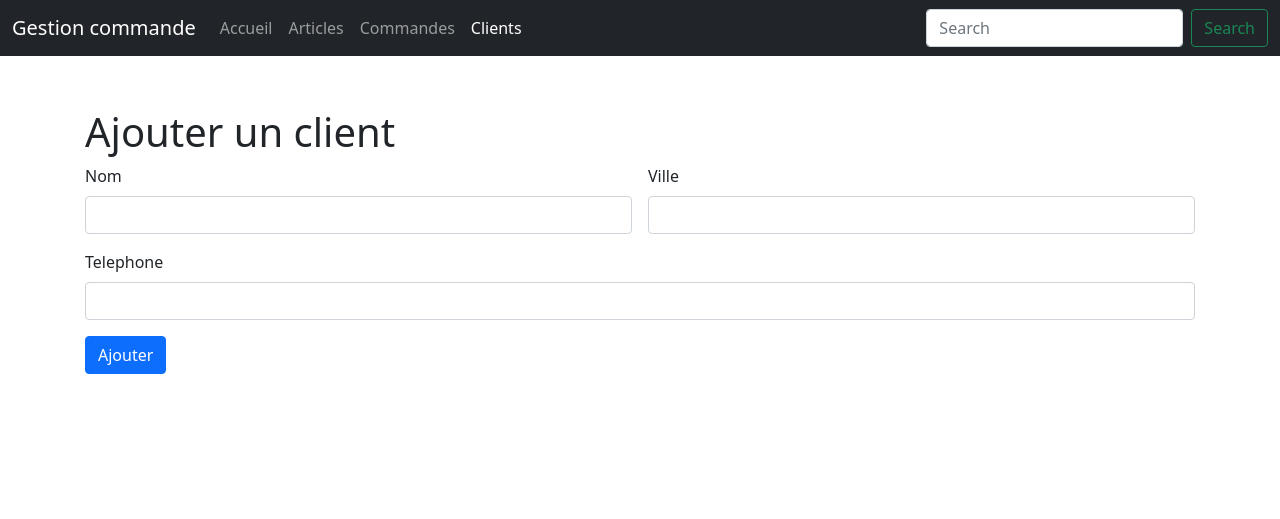
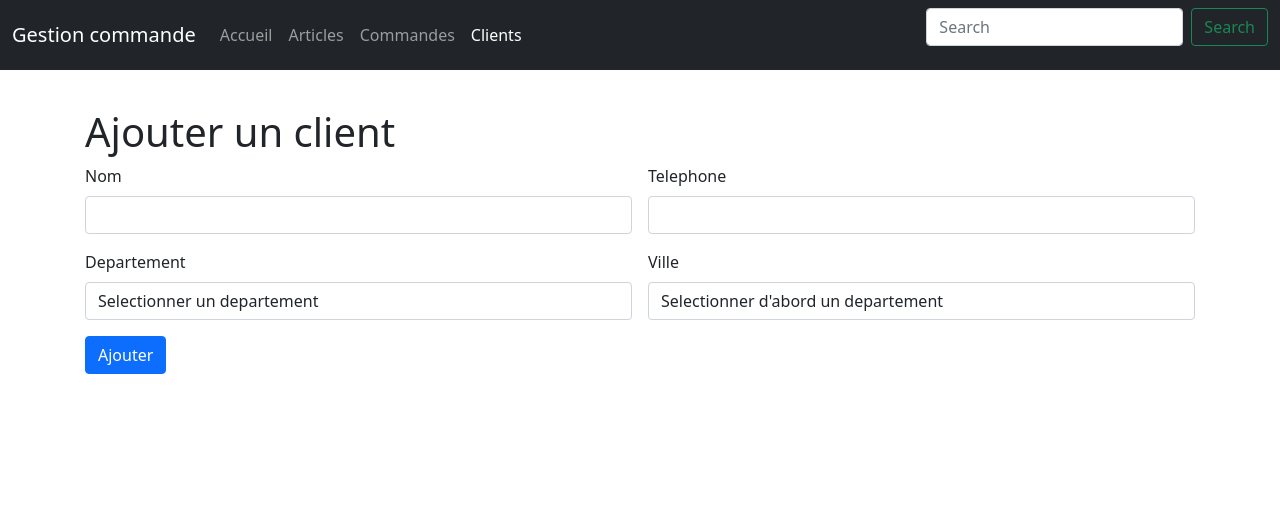
Before and after one commit to bellaari/Order-management-project, a PHP site: page /addClient.php in a window 1280 px wide. Shown: the top 519 px of the page. Run offline with PHP 8.4, Linux system fonts and the light colour scheme; tables that the repository leaves empty or names only in its code hold one stand-in row (values such as "Sample post"); some libraries are stand-ins or nearby versions.

Commit message:
second commit

```diff
--- a/addClient.php
+++ b/addClient.php
@@ -1,3 +1,5 @@
+<script src="https://ajax.googleapis.com/ajax/libs/jquery/3.6.3/jquery.min.js"></script>
+
 <?php
 $client = true;
 include_once("header.php");
@@ -12,7 +14,36 @@ if(!empty($_POST["inputnom"]) && !empty($_POST["inputville"]) && !empty($_POST["
 
 }
 
+$query2 = "SELECT departement_nom from departement order by departement_nom asc";
+$pdostmt2 = $pdo->prepare($query2);
+$pdostmt2->execute();
 ?>
+
+<script>
+  $(document).ready(function(){
+    $("#inputdepart").on("change",function(){
+
+      var depart_code = $('#inputdepart').val();
+
+      if(depart_code){
+
+        $.ajax({
+          type: "POST",
+          url: 'ajaxData.php',
+          data: 'depart_code='+depart_code,
+          success: function(response){
+            $('#inputville').html(response);
+            //alert(response);
+          }
+        });
+
+      }else{
+        $('#inputville').html("<option value=''>Selectioner d'abord un departement</option>");
+      }
+
+    });
+  })
+</script>
 
 <h1 class="mt-5">Ajouter un client</h1>
 
@@ -23,13 +54,29 @@ if(!empty($_POST["inputnom"]) && !empty($_POST["inputville"]) && !empty($_POST["
   </div>
 
   <div class="col-md-6">
-    <label for="inputville" class="form-label">Ville</label>
-    <input type="text" class="form-control" id="inputville" name="inputville" required>
+    <label for="inputtel" class="form-label">Telephone</label>
+    <input type="tel" class="form-control" id="inputtel" name="inputtel" required>
   </div>
 
-  <div class="col-12">
-    <label for="inputtel" class="form-label">Telephone</label>
-    <input type="tel" class="form-control" id="inputtel" name="inputtel" required>
+  <div class="col-md-6">
+    <label for="inputdepart" class="form-label">Departement</label>
+    <select type="text" class="form-control" id="inputdepart" name="inputdepart" required>
+      <option value="">Selectionner un departement</option>
+      <?php
+        foreach($pdostmt2->fetchAll(PDO::FETCH_ASSOC) as $tabvalues){
+            foreach($tabvalues as $tabelements){
+              echo "<option>".$tabelements."</option>";
+            }
+        }
+      ?>
+    </select>
+  </div>
+
+  <div class="col-md-6">
+    <label for="inputville" class="form-label">Ville</label>
+    <select type="text" class="form-control" id="inputville" name="inputville" required>
+        <option value="">Selectionner d'abord un departement</option>
+    </select>
   </div>
 
   <div class="col-12">
--- a/article.php
+++ b/article.php
@@ -7,7 +7,8 @@ include_once("main.php");
 $count = 0;
 $list=[];
 
-$query = "SELECT idarticle FROM article WHERE idarticle IN (SELECT a.idarticle from article as a inner JOIN ligne_commande as lc on a.idarticle=lc.idarticle )";
+$query = "SELECT idarticle FROM article WHERE idarticle IN (SELECT a.idarticle from article as a inner JOIN ligne_commande as lc on a.idarticle=lc.idarticle)
+                                           OR idarticle IN (SELECT a.idarticle from article as a inner JOIN image as img on a.idarticle=img.idarticle)";
 $pdostmt = $pdo->prepare($query);
 $pdostmt->execute();
 foreach($pdostmt->fetchAll(PDO::FETCH_ASSOC) as $tabvalues) {
@@ -57,7 +58,7 @@ foreach($pdostmt->fetchAll(PDO::FETCH_ASSOC) as $tabvalues) {
                     </svg>
                     </a>
 
-                    <button type="button"class="btn btn-danger" <?php if(in_array($ligne["idarticle"],$list)) {echo "disabled";} ?> data-bs-toggle="modal" data-bs-target="#deleteModal<?php echo $count ?>">
+                    <button type="button"class="btn btn-danger" <?php if(in_array($ligne["idarticle"],$list)) {echo "disabled";}?> data-bs-toggle="modal" data-bs-target="#deleteModal<?php echo $count ?>">
                     <svg xmlns="http://www.w3.org/2000/svg" width="16" height="16" fill="currentColor" class="bi bi-trash-fill" viewBox="0 0 16 16">
                         <path d="M2.5 1a1 1 0 0 0-1 1v1a1 1 0 0 0 1 1H3v9a2 2 0 0 0 2 2h6a2 2 0 0 0 2-2V4h.5a1 1 0 0 0 1-1V2a1 1 0 0 0-1-1H10a1 1 0 0 0-1-1H7a1 1 0 0 0-1 1H2.5zm3 4a.5.5 0 0 1 .5.5v7a.5.5 0 0 1-1 0v-7a.5.5 0 0 1 .5-.5zM8 5a.5.5 0 0 1 .5.5v7a.5.5 0 0 1-1 0v-7A.5.5 0 0 1 8 5zm3 .5v7a.5.5 0 0 1-1 0v-7a.5.5 0 0 1 1 0z"/>
                     </svg>
--- a/modifArticle.php
+++ b/modifArticle.php
@@ -31,7 +31,7 @@ if(!empty($_POST) && !empty($_FILES)){
       if(in_array($extension, $extensions) && $size <= $maxSize && $error == 0){
         $uniqueName = uniqid('', true);
         //uniqid génère quelque chose comme ca : 5f586bf96dcd38.73540086
-        $file = $uniqueName.".".$extension;
+        $file = 'images/'.$uniqueName.".".$extension;
         //$file = 5f586bf96dcd38.73540086.jpg
 
         $query1 = "insert into image(nomimg,cheminimg,tailleimg,idarticle) values(:nom,:chemin,:taille,:id)";
@@ -39,7 +39,7 @@ if(!empty($_POST) && !empty($_FILES)){
         $pdostmt1->execute(["nom"=>$name,"chemin"=>$file,"taille"=>$size,"id"=>$_POST["myid"]]);
         $pdostmt1->closeCursor();
 
-        move_uploaded_file($tmpName, './images/'.$file);
+        move_uploaded_file($tmpName, './'.$file);
 
         header("Location:article.php");
       }else{
@@ -89,7 +89,7 @@ if(!empty($_GET["id"])){
         <path d="M2 0a2 2 0 0 0-2 2v12a2 2 0 0 0 2 2h12a2 2 0 0 0 2-2V2a2 2 0 0 0-2-2H2zm3.354 4.646L8 7.293l2.646-2.647a.5.5 0 0 1 .708.708L8.707 8l2.647 2.646a.5.5 0 0 1-.708.708L8 8.707l-2.646 2.647a.5.5 0 0 1-.708-.708L7.293 8 4.646 5.354a.5.5 0 1 1 .708-.708z"/>
       </svg>
       </a>
-      <img src="images/<?php echo $row["cheminimg"] ?>" height="100" width="100"/>
+      <img src="<?php echo $row["cheminimg"] ?>" height="100" width="100"/>
     <?php endwhile; ?>
   </div>
 
```
Also changed, not shown: ajaxData.php (added, +16 -0 lines), images/6426f25b3a6071.11428089.jpg (deleted), images/642a904b00edf2.97973408.gif (renamed from images/6426f25b399de7.24042081.gif), images/642a94555838d5.63527841.jpg (renamed from images/6426f25b3805d4.34748742.jpg).
